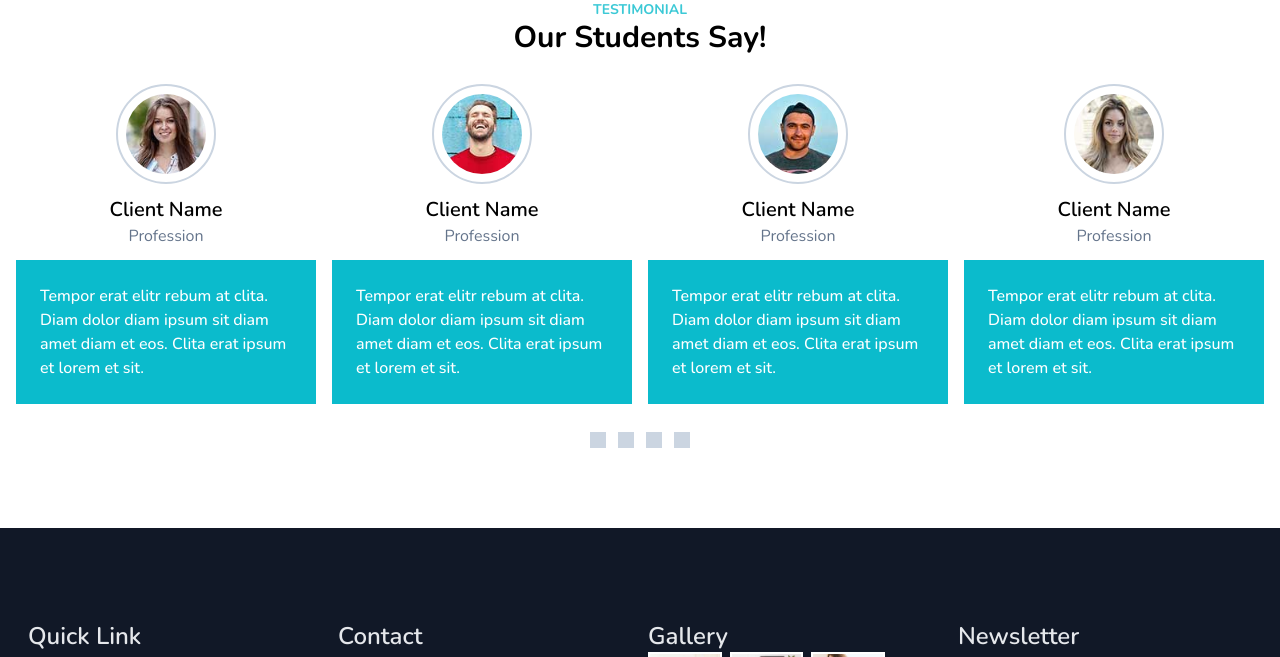
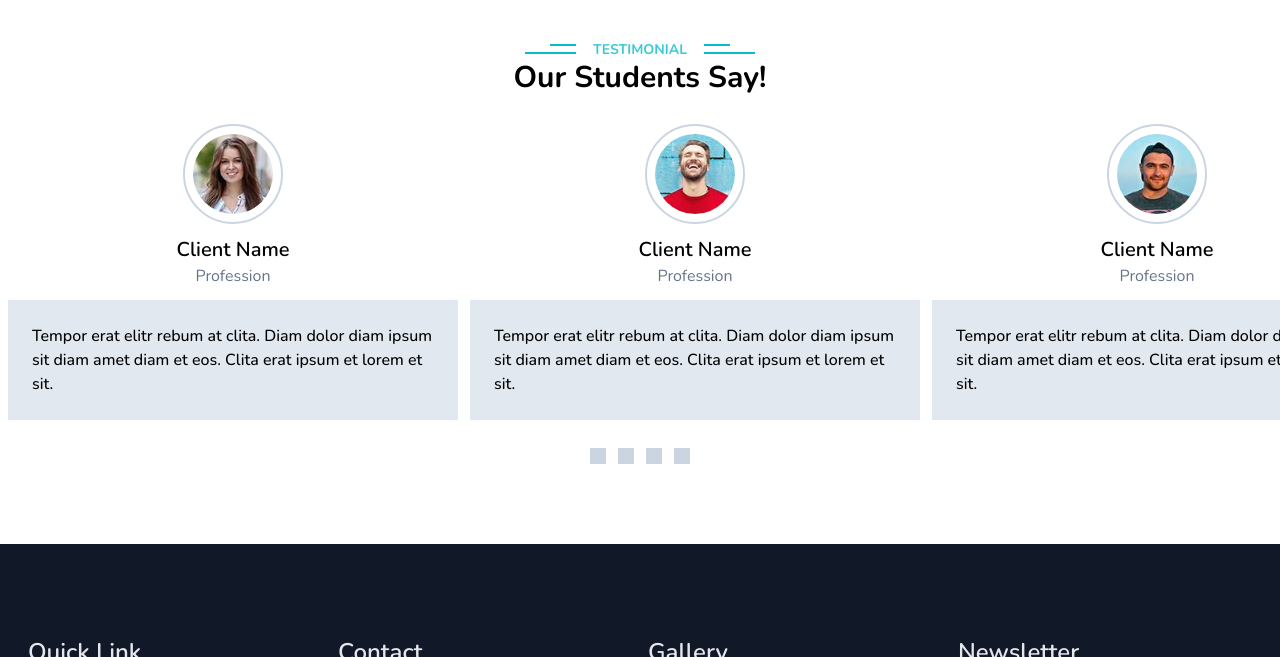
Before and after one commit to tharhtetzan1/tailwind-project, a website: page src/index.html in a window 1280 px wide. Shown: the top 657 px of the page. Drawn offline with nearby package versions, Linux system fonts and the light colour scheme.

Commit message:
before after update

```diff
--- a/src/index.html
+++ b/src/index.html
@@ -9,16 +9,19 @@
 
 <body class="font-nunito">
   <section class=" mx-auto">
-    <div class="">
+    <div class="mt-10">
       <div class="flex items-center justify-center flex-col">
-        <h1 class="text-primary-400 text-sm font-bold">TESTIMONIAL</h1>
+        <div class="w-32 bg-white text-center items-center relative before:w-[140%] before:p-[1px] before:bg-primary-500 before:absolute before:top-1 before:-left-[20%] before:-z-10 after:w-[180%] after:p-[0.9px] after:bg-primary-500 after:absolute after:top-3 after:-left-[40%] after:-z-10">
+          <h1 class="text-primary-400 text-sm font-bold ">TESTIMONIAL</h1>
+        </div>
+
         <h1 class="font-bold text-3xl">Our Students Say!</h1>
       </div>
 
       <!-- carousel  card-->
       <!-- card 1  -->
-      <div class="flex flex-wrap justify-evenly p-2 my-5 container mx-auto  w-full">
-        <div id="item1" class="w-[300px] mx-auto flex flex-col items-center gap-y-3">
+      <div class="flex p-2 my-5 gap-3 container mx-auto overflow-hidden scroll-smooth max-sm:w-[90%]">
+        <div id="item1" class=" min-w-[450px] max-sm:w-full mx-auto flex flex-col items-center gap-y-3">
           <div class="border-2 border-slate-300 inline-block rounded-full p-2">
             <img src="./img/testimonial-1.jpg" alt="" class="w-[80px] rounded-full">
           </div>
@@ -26,13 +29,13 @@
             <p class="text-xl font-semibold">Client Name</p>
             <p class="text-slate-500">Profession</p>
           </div>
-          <div class="bg-primary-500 p-6 text-white font-medium">
+          <div class="hover:bg-primary-500 bg-slate-200 p-6 hover:text-white font-medium transition duration-300 ">
             Tempor erat elitr rebum at clita. Diam dolor diam ipsum sit diam amet diam et eos. Clita erat ipsum et lorem
             et sit.
           </div>
         </div>
         <!-- card 2  -->
-        <div id="item2" class="w-[300px] mx-auto flex flex-col items-center gap-y-3">
+        <div id="item2" class="min-w-[450px] max-sm:w-full mx-auto flex flex-col items-center gap-y-3">
           <div class="border-2 border-slate-300 inline-block rounded-full p-2">
             <img src="./img/testimonial-2.jpg" alt="" class="w-[80px] rounded-full">
           </div>
@@ -40,13 +43,13 @@
             <p class="text-xl font-semibold">Client Name</p>
             <p class="text-slate-500">Profession</p>
           </div>
-          <div class="bg-primary-500 p-6 text-white font-medium">
+          <div class="hover:bg-primary-500 bg-slate-200 p-6 hover:text-white font-medium transition duration-300">
             Tempor erat elitr rebum at clita. Diam dolor diam ipsum sit diam amet diam et eos. Clita erat ipsum et lorem
             et sit.
           </div>
         </div>
         <!-- card 3 -->
-        <div id="item3" class="w-[300px] mx-auto flex flex-col items-center gap-y-3">
+        <div id="item3" class="min-w-[450px] max-sm:w-full mx-auto flex flex-col items-center gap-y-3">
           <div class="border-2 border-slate-300 inline-block rounded-full p-2">
             <img src="./img/testimonial-3.jpg" alt="" class="w-[80px] rounded-full">
           </div>
@@ -54,13 +57,13 @@
             <p class="text-xl font-semibold">Client Name</p>
             <p class="text-slate-500">Profession</p>
           </div>
-          <div class="bg-primary-500 p-6 text-white font-medium">
+          <div class="hover:bg-primary-500 bg-slate-200 p-6 hover:text-white font-medium transition duration-300">
             Tempor erat elitr rebum at clita. Diam dolor diam ipsum sit diam amet diam et eos. Clita erat ipsum et lorem
             et sit.
           </div>
         </div>
         <!-- card 4  -->
-        <div id="item4" class="w-[300px] mx-auto flex flex-col items-center gap-y-3">
+        <div id="item4" class="min-w-[450px] max-sm:w-full mx-auto flex flex-col items-center gap-y-3">
           <div class="border-2 border-slate-300 inline-block rounded-full p-2">
             <img src="./img/testimonial-4.jpg" alt="" class="w-[80px] rounded-full">
           </div>
@@ -68,17 +71,17 @@
             <p class="text-xl font-semibold">Client Name</p>
             <p class="text-slate-500">Profession</p>
           </div>
-          <div class="bg-primary-500 p-6 text-white font-medium">
+          <div class="hover:bg-primary-500 bg-slate-200 p-6 hover:text-white font-medium transition duration-300">
             Tempor erat elitr rebum at clita. Diam dolor diam ipsum sit diam amet diam et eos. Clita erat ipsum et lorem
             et sit.
           </div>
         </div>
       </div>
       <div class="flex justify-center gap-x-3">
-        <a href="#item1" class="p-2 bg-slate-300 hover:bg-slate-500 transition-all duration-200"></a>
-        <a href="#item2" class="p-2 bg-slate-300 hover:bg-slate-500 transition-all duration-200"></a>
-        <a href="#item3" class="p-2 bg-slate-300 hover:bg-slate-500 transition-all duration-200"></a>
-        <a href="#item4" class="p-2 bg-slate-300 hover:bg-slate-500 transition-all duration-200"></a>
+        <a href="#item1" class="p-2 bg-slate-300 hover:bg-primary-500 transition-all duration-200"></a>
+        <a href="#item2" class="p-2 bg-slate-300 hover:bg-primary-500 transition-all duration-200"></a>
+        <a href="#item3" class="p-2 bg-slate-300 hover:bg-primary-500 transition-all duration-200"></a>
+        <a href="#item4" class="p-2 bg-slate-300 hover:bg-primary-500 transition-all duration-200"></a>
       </div>
 
 
```
Also changed, not shown: dist/output.css.
